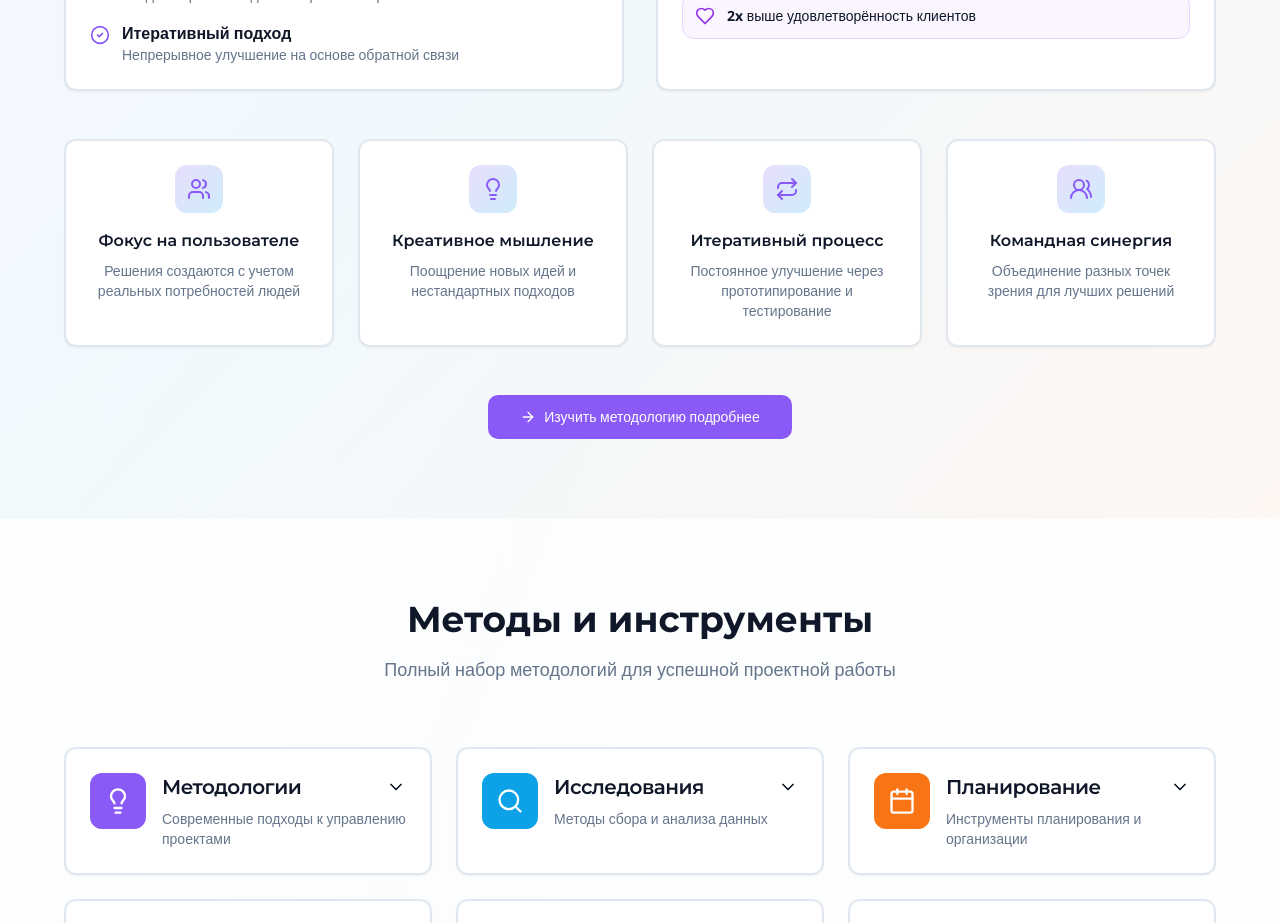
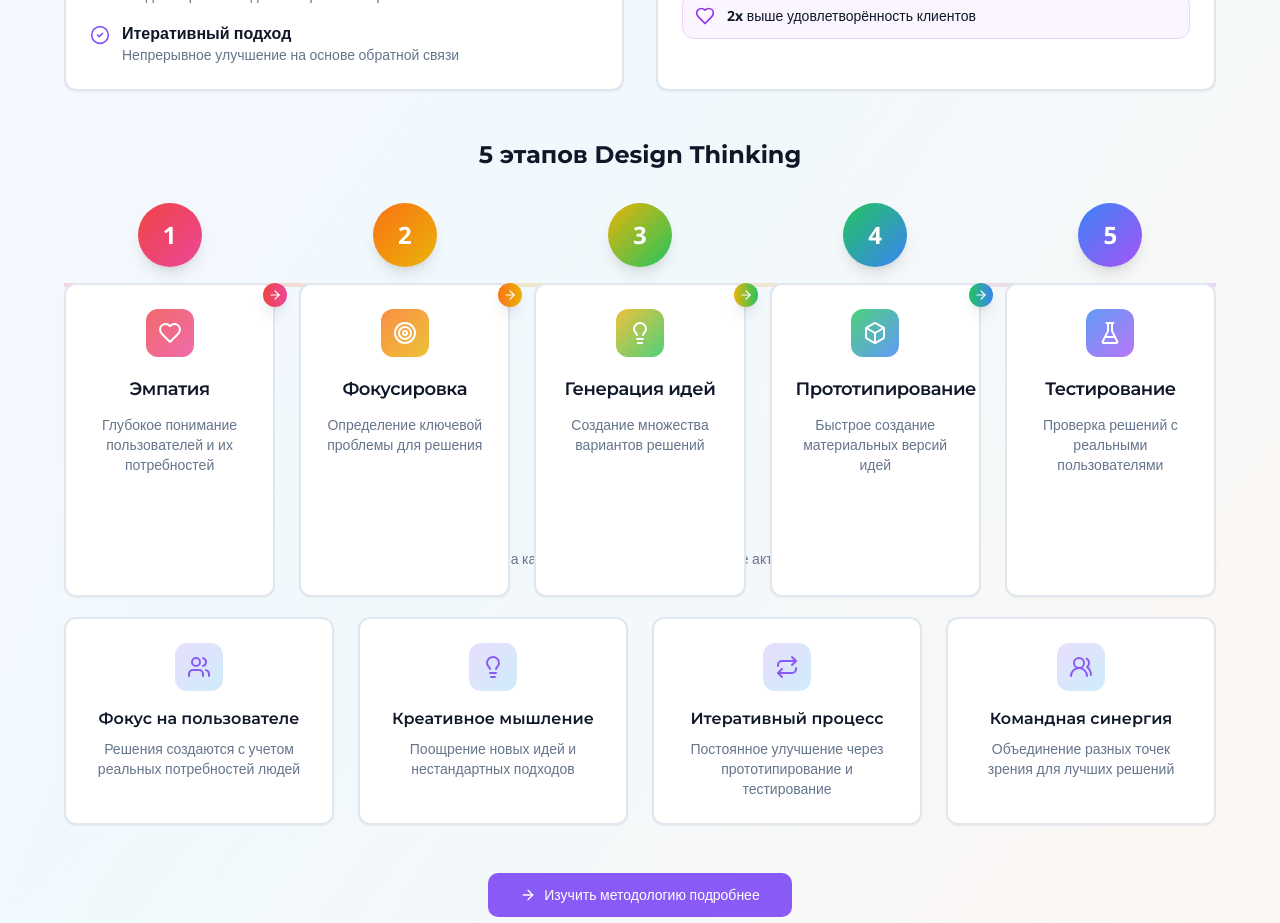
Before and after one commit to pr-poehali-dev/educational-methods-site, a React (Vite) app: page / in a window 1280 px wide. Shown: the part 1380-2303 px from the top of the page. Built offline with nearby package versions, Linux system fonts and the light colour scheme.

Commit message:
Добавлено базовое взаимодействие

```diff
--- a/src/pages/Index.tsx
+++ b/src/pages/Index.tsx
@@ -110,6 +110,59 @@ const Index = () => {
       icon: 'Users2',
       title: 'Командная синергия',
       description: 'Объединение разных точек зрения для лучших решений'
+    }
+  ];
+
+  const designThinkingPhases = [
+    {
+      number: 1,
+      name: 'Эмпатия',
+      icon: 'Heart',
+      color: 'from-red-500 to-pink-500',
+      bgColor: 'bg-red-50 dark:bg-red-950/20',
+      borderColor: 'border-red-200 dark:border-red-800',
+      description: 'Глубокое понимание пользователей и их потребностей',
+      activities: ['Интервью', 'Наблюдение', 'Погружение в контекст']
+    },
+    {
+      number: 2,
+      name: 'Фокусировка',
+      icon: 'Target',
+      color: 'from-orange-500 to-yellow-500',
+      bgColor: 'bg-orange-50 dark:bg-orange-950/20',
+      borderColor: 'border-orange-200 dark:border-orange-800',
+      description: 'Определение ключевой проблемы для решения',
+      activities: ['Синтез данных', 'Проблемные зоны', 'Инсайты']
+    },
+    {
+      number: 3,
+      name: 'Генерация идей',
+      icon: 'Lightbulb',
+      color: 'from-yellow-500 to-green-500',
+      bgColor: 'bg-yellow-50 dark:bg-yellow-950/20',
+      borderColor: 'border-yellow-200 dark:border-yellow-800',
+      description: 'Создание множества вариантов решений',
+      activities: ['Брейнсторминг', 'Crazy 8', 'Майнд-карты']
+    },
+    {
+      number: 4,
+      name: 'Прототипирование',
+      icon: 'Box',
+      color: 'from-green-500 to-blue-500',
+      bgColor: 'bg-green-50 dark:bg-green-950/20',
+      borderColor: 'border-green-200 dark:border-green-800',
+      description: 'Быстрое создание материальных версий идей',
+      activities: ['Скетчи', 'Макеты', 'MVP']
+    },
+    {
+      number: 5,
+      name: 'Тестирование',
+      icon: 'FlaskConical',
+      color: 'from-blue-500 to-purple-500',
+      bgColor: 'bg-blue-50 dark:bg-blue-950/20',
+      borderColor: 'border-blue-200 dark:border-blue-800',
+      description: 'Проверка решений с реальными пользователями',
+      activities: ['Юзабилити-тесты', 'Обратная связь', 'Итерации']
     }
   ];
 
@@ -256,6 +309,88 @@ const Index = () => {
                 </div>
               </CardContent>
             </Card>
+          </div>
+
+          {/* 5 этапов Design Thinking - интерактивная визуализация */}
+          <div className="mb-12">
+            <h4 className="text-2xl font-bold text-center mb-8">5 этапов Design Thinking</h4>
+            <div className="relative">
+              {/* Соединительная линия */}
+              <div className="hidden lg:block absolute top-20 left-0 right-0 h-1 bg-gradient-to-r from-red-500 via-yellow-500 via-green-500 via-blue-500 to-purple-500 opacity-20"></div>
+
+              <div className="grid grid-cols-1 md:grid-cols-2 lg:grid-cols-5 gap-6">
+                {designThinkingPhases.map((phase, index) => (
+                  <div
+                    key={index}
+                    className="relative group cursor-pointer"
+                    onMouseEnter={() => setActiveSection(phase.name)}
+                    onMouseLeave={() => setActiveSection(null)}
+                  >
+                    {/* Номер этапа */}
+                    <div className="flex justify-center mb-4">
+                      <div className={`w-16 h-16 rounded-full bg-gradient-to-br ${phase.color} flex items-center justify-center shadow-lg transform group-hover:scale-110 transition-transform relative z-10`}>
+                        <span className="text-2xl font-bold text-white">{phase.number}</span>
+                      </div>
+                    </div>
+
+                    {/* Карточка этапа */}
+                    <Card
+                      className={`border-2 ${
+                        activeSection === phase.name
+                          ? `${phase.borderColor} shadow-xl scale-105`
+                          : 'border-border'
+                      } transition-all duration-300 h-full`}
+                    >
+                      <CardHeader className="text-center pb-3">
+                        <div className={`w-12 h-12 bg-gradient-to-br ${phase.color} rounded-lg flex items-center justify-center mx-auto mb-3 opacity-80`}>
+                          <Icon name={phase.icon} size={24} className="text-white" />
+                        </div>
+                        <CardTitle className="text-lg">{phase.name}</CardTitle>
+                      </CardHeader>
+                      <CardContent className="pt-0">
+                        <p className="text-sm text-muted-foreground text-center mb-4 min-h-[60px]">
+                          {phase.description}
+                        </p>
+
+                        {/* Активности - показываются при наведении */}
+                        <div className={`space-y-2 transition-all duration-300 ${
+                          activeSection === phase.name
+                            ? 'opacity-100 max-h-40'
+                            : 'opacity-0 max-h-0 overflow-hidden'
+                        }`}>
+                          <div className={`p-3 ${phase.bgColor} rounded-lg border ${phase.borderColor}`}>
+                            <p className="text-xs font-semibold mb-2">Ключевые активности:</p>
+                            <ul className="space-y-1">
+                              {phase.activities.map((activity, idx) => (
+                                <li key={idx} className="text-xs flex items-center gap-2">
+                                  <div className="w-1 h-1 rounded-full bg-current shrink-0"></div>
+                                  {activity}
+                                </li>
+                              ))}
+                            </ul>
+                          </div>
+                        </div>
+                      </CardContent>
+                    </Card>
+
+                    {/* Стрелка вправо (только для десктопа и не для последнего элемента) */}
+                    {index < designThinkingPhases.length - 1 && (
+                      <div className="hidden lg:flex absolute top-20 -right-3 items-center justify-center z-20">
+                        <div className={`w-6 h-6 bg-gradient-to-r ${phase.color} rounded-full flex items-center justify-center shadow-lg`}>
+                          <Icon name="ArrowRight" size={14} className="text-white" />
+                        </div>
+                      </div>
+                    )}
+                  </div>
+                ))}
+              </div>
+            </div>
+
+            <div className="mt-8 text-center">
+              <p className="text-sm text-muted-foreground mb-4">
+                💡 Наведите на карточку, чтобы увидеть ключевые активности этапа
+              </p>
+            </div>
           </div>
 
           <div className="grid grid-cols-1 md:grid-cols-2 lg:grid-cols-4 gap-6">
```
